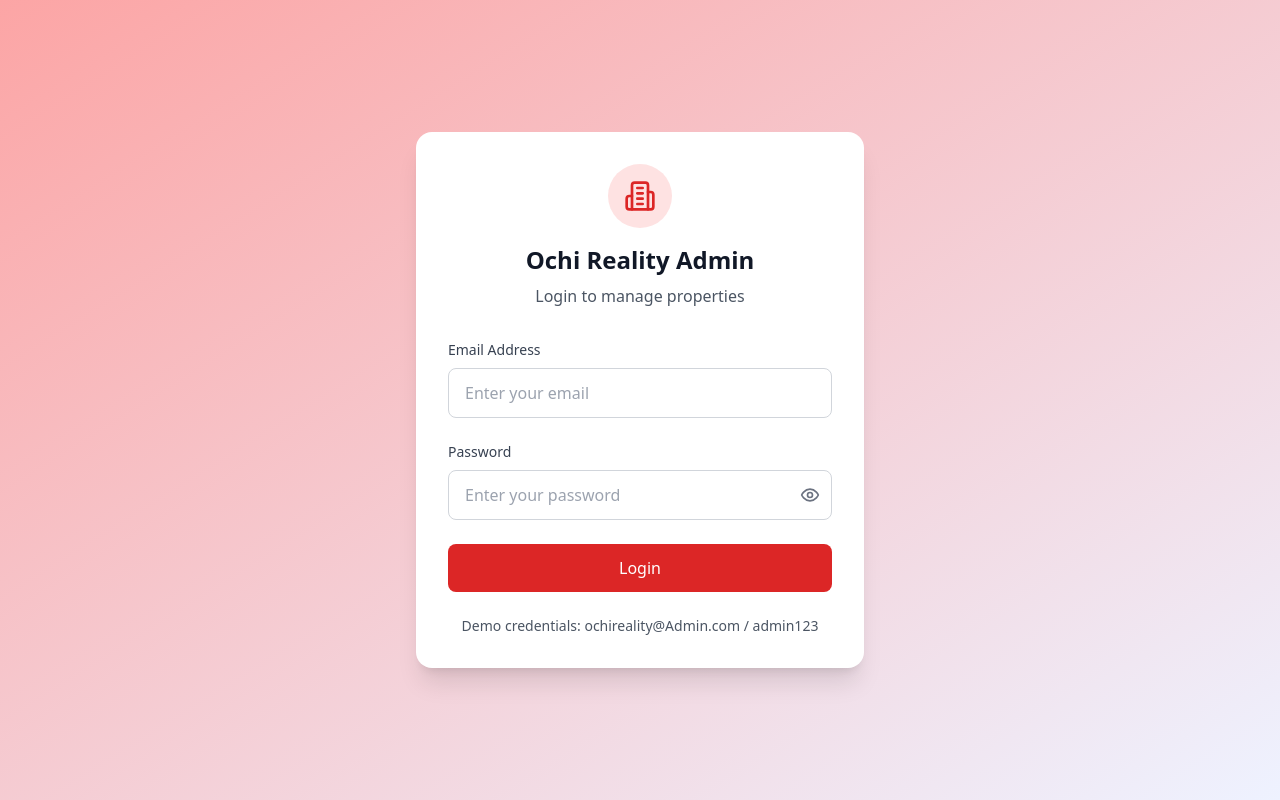
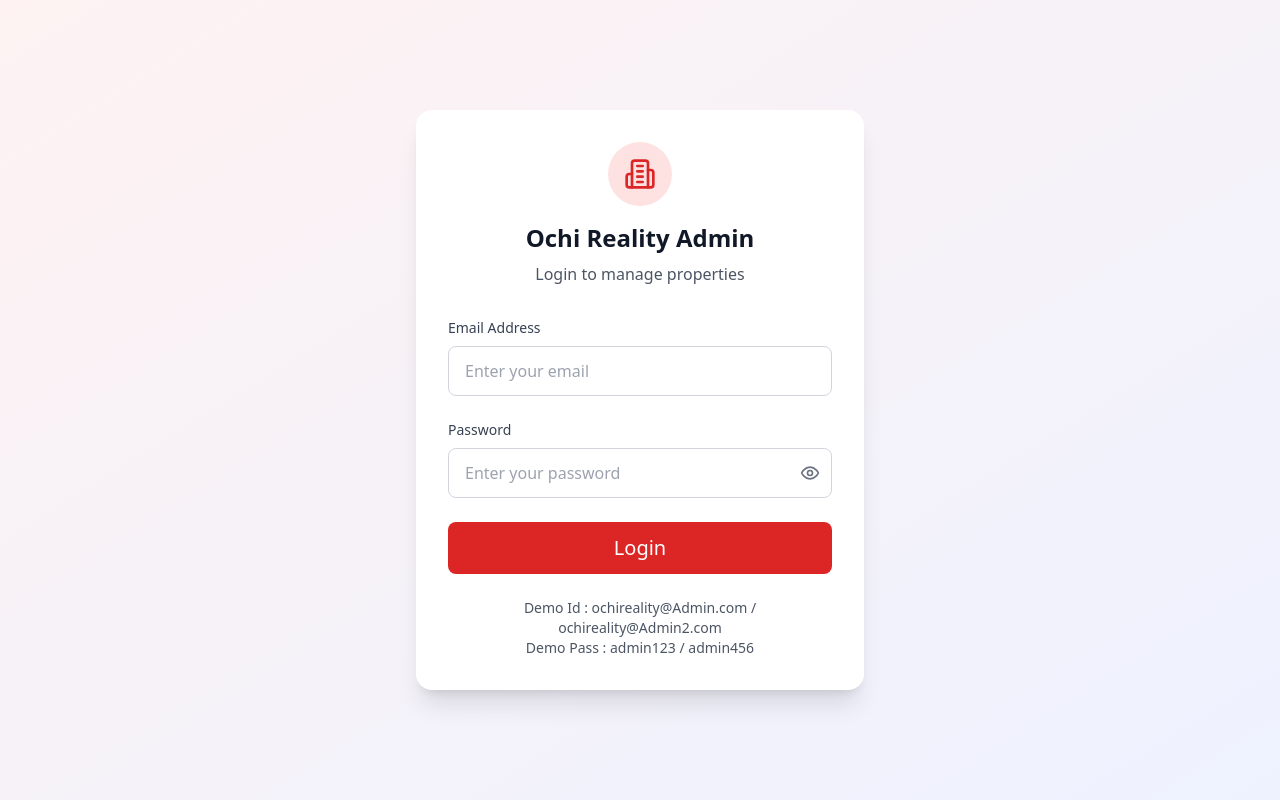
Before and after one commit to Parthchauhan19/Admin_Ralstate, a React (Vite) app: page / in a window 1280 px wide. Built offline with nearby package versions, Linux system fonts and the light colour scheme.

Commit message:
second admin join

```diff
--- a/src/components/Dashboard/Dashboard.tsx
+++ b/src/components/Dashboard/Dashboard.tsx
@@ -127,7 +127,7 @@ const Dashboard: React.FC = () => {
       <div className="bg-white rounded-lg shadow-sm border border-gray-200 p-6">
         <div className="flex items-center justify-between mb-6">
           <h2 className="text-lg font-semibold text-gray-900">
-            Recent Properties
+            Recent UpDates On Properties
           </h2>
           <button className="text-blue-600 hover:text-blue-700 text-sm font-medium">
             View All
--- a/src/components/Dashboard/RecentActivity.tsx
+++ b/src/components/Dashboard/RecentActivity.tsx
@@ -61,7 +61,7 @@ const RecentActivity: React.FC = () => {
   return (
     <div className="bg-white rounded-lg w-full shadow-sm border border-gray-200 p-6">
       <h2 className="text-lg font-semibold text-gray-900 mb-6">
-        Recent Activity
+        Reminder Activity
       </h2>
 
       <div className="space-y-4">
--- a/src/components/Login.tsx
+++ b/src/components/Login.tsx
@@ -16,11 +16,12 @@ const Login: React.FC = () => {
     const success = await login(email, password);
     if (!success) {
       setError("Invalid credentials. Use ochireality@Admin.com / admin123");
+      setError("Invalid credentials. Use ochireality@Admin2.com / admin123");
     }
   };
 
   return (
-    <div className="min-h-screen bg-gradient-to-br from-red-300 to-indigo-50 flex items-center justify-center p-4">
+    <div className="min-h-screen bg-gradient-to-br from-red-50 to-indigo-50 flex items-center justify-center p-4">
       <div className="bg-white rounded-2xl shadow-xl p-8 w-full max-w-md">
         <div className="text-center mb-8">
           <div className="inline-flex items-center justify-center w-16 h-16 bg-red-100 rounded-full mb-4">
@@ -84,7 +85,7 @@ const Login: React.FC = () => {
           <button
             type="submit"
             disabled={isLoading}
-            className="w-full bg-red-600 text-white py-3 rounded-lg hover:bg-red-700 transition-colors disabled:opacity-50 disabled:cursor-not-allowed flex items-center justify-center gap-2"
+            className="w-full bg-red-600 text-white py-3 text-xl rounded-lg hover:bg-red-700 transition-colors disabled:opacity-50 disabled:cursor-not-allowed flex items-center justify-center gap-2"
           >
             {isLoading ? (
               <>
@@ -99,7 +100,9 @@ const Login: React.FC = () => {
 
         <div className="mt-6 text-center">
           <p className="text-sm text-gray-600">
-            Demo credentials: ochireality@Admin.com / admin123
+            Demo Id : ochireality@Admin.com / ochireality@Admin2.com
+            <br />
+            Demo Pass : admin123 / admin456
           </p>
         </div>
       </div>
--- a/src/contexts/AuthContext.tsx
+++ b/src/contexts/AuthContext.tsx
@@ -63,6 +63,22 @@ export const AuthProvider: React.FC<{ children: React.ReactNode }> = ({
       return true;
     }
 
+    if (email === "ochireality@Admin2.com" && password === "admin456") {
+      const userData: User = {
+        id: "2",
+        name: "Nency Bhuva",
+        email: "ochireality@Admin2.com",
+        role: "admin",
+        avatar:
+          "https://images.pexels.com/photos/774909/pexels-photo-774909.jpeg?auto=compress&cs=tinysrgb&w=150",
+      };
+
+      setUser(userData);
+      localStorage.setItem("user", JSON.stringify(userData));
+      setIsLoading(false);
+      return true;
+    }
+
     setIsLoading(false);
     return false;
   };
```
